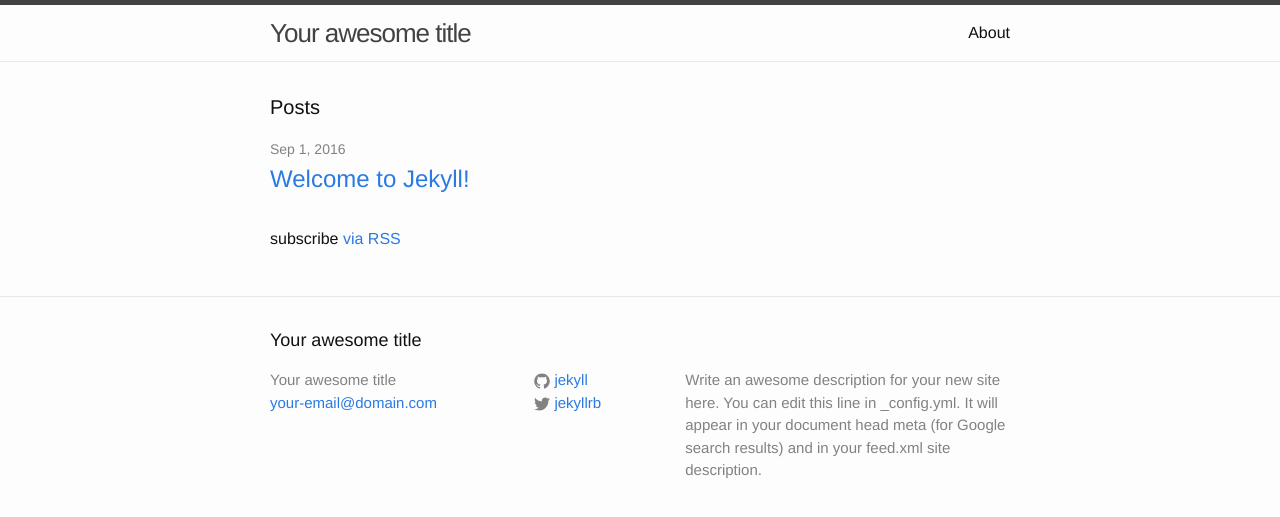
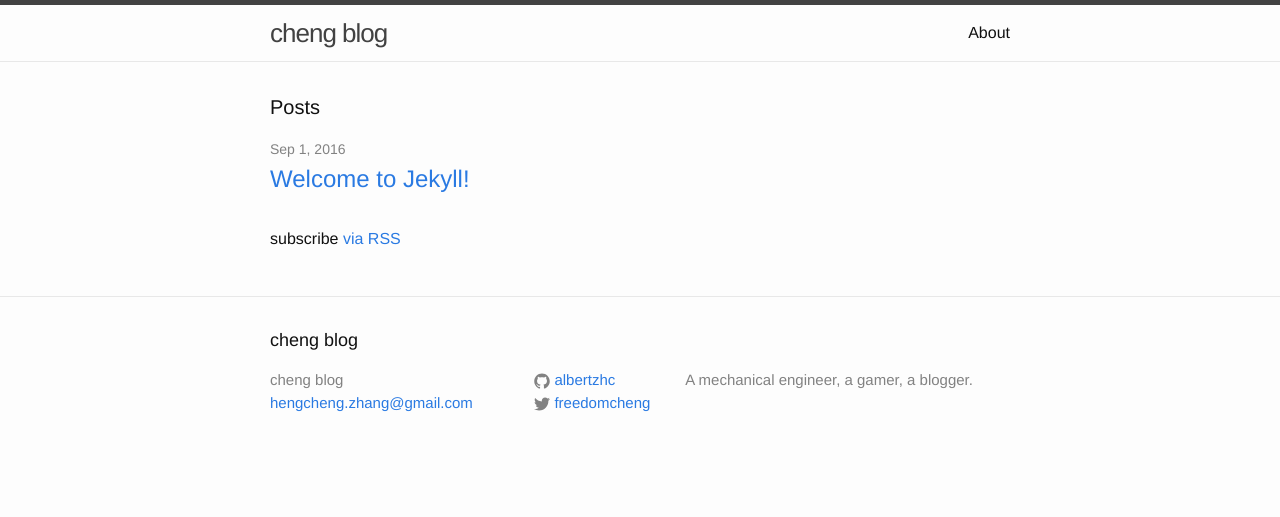
Before and after one commit to albertzhc/albertzhc.github.io, a Jekyll site: the page built from index.html, in a window 1280 px wide. Shown: the top 517 px of the page. Built offline with Jekyll 4.4.1, drawn with Linux system fonts in a browser that asks for light colours.

Commit message:
change tile and discription

```diff
--- a/_config.yml
+++ b/_config.yml
@@ -6,16 +6,14 @@
 # 'jekyll serve'. If you change this file, please restart the server process.
 
 # Site settings
-title: Your awesome title
-email: your-email@domain.com
+title: cheng blog
+email: hengcheng.zhang@gmail.com
 description: > # this means to ignore newlines until "baseurl:"
-  Write an awesome description for your new site here. You can edit this
-  line in _config.yml. It will appear in your document head meta (for
-  Google search results) and in your feed.xml site description.
+  A mechanical engineer, a gamer, a blogger.
 baseurl: "" # the subpath of your site, e.g. /blog
-url: "http://yourdomain.com" # the base hostname & protocol for your site
-twitter_username: jekyllrb
-github_username:  jekyll
+url: "https://albertzhc.github.io" # the base hostname & protocol for your site
+twitter_username: freedomcheng
+github_username:  albertzhc
 
 # Build settings
 markdown: kramdown
```
